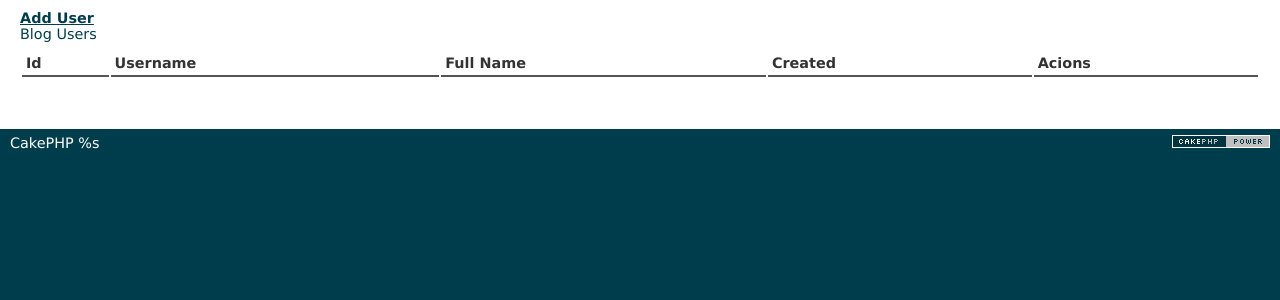
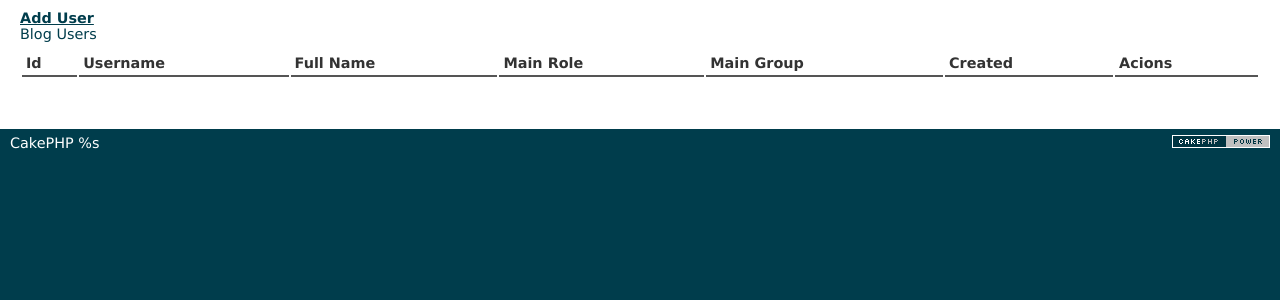
Before and after one commit to Abadmoab/CakeBlog, a CakePHP app: the page made by app/View/Users/index.ctp in a window 1280 px wide. Shown: the part 47-347 px from the top of the page. Run offline with PHP 8.4 and a stand-in for CakePHP, Linux system fonts and the light colour scheme; the template is opened without the code that fills it, so the values that code supplies are empty; some libraries are stand-ins or nearby versions.

Commit message:
Display main group and role for each user in users index page

```diff
--- a/app/View/Users/index.ctp
+++ b/app/View/Users/index.ctp
@@ -9,6 +9,8 @@
         <th>Id</th>
         <th>Username</th>
 		<th>Full Name</th>
+		<th>Main Role</th>
+		<th>Main Group</th>
 		<th>Created</th>
 		<th>Acions</th>
 	</tr>
@@ -25,6 +27,8 @@
              ?>
 		</td>
 		<td><?php echo $user['User']['full_name'] ?></td>
+		<td><?php echo $user['Role']['name']; ?></td>
+		<td><?php echo $user['Group']['name']; ?></td>
 		<td><?php echo $user['User']['created']; ?></td>
 		<td>
 			<?php echo $this->Html->link('Edit', ['controller' => 'users', 'action' => 'edit', $user['User']['id']]) ?> ,
```
Also changed, not shown: app/Controller/UsersController.php (+16 -2 lines).
